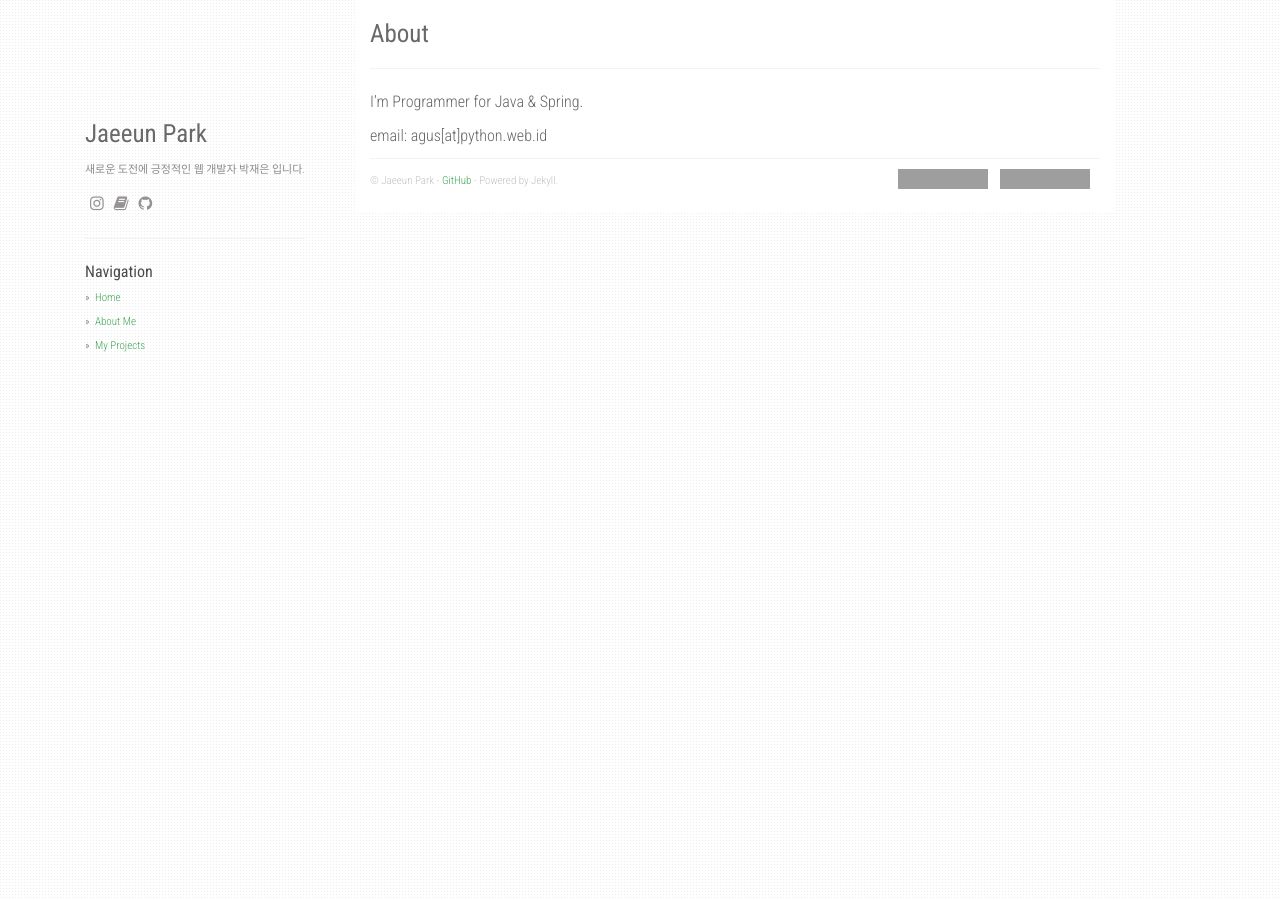
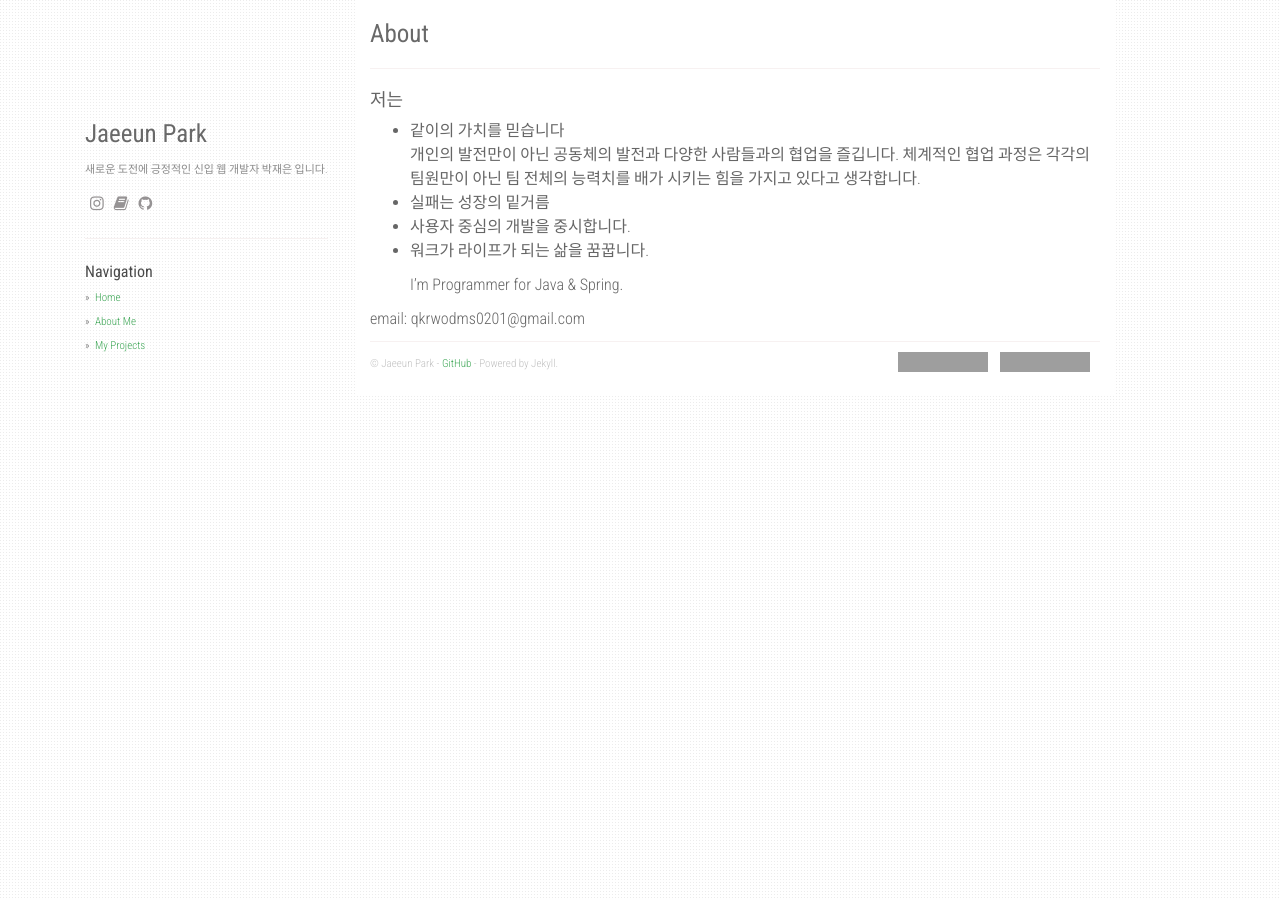
Before and after one commit to jaeeunzzang/jaeeunPark.portfolio.github.io, a Jekyll site: the page built from about.md, in a window 1280 px wide. Built offline with Jekyll 4.4.1, drawn with Linux system fonts in a browser that asks for light colours; nearby versions of some CDN libraries; grey boxes are pictures that could not be loaded.

Commit message:
markdown

```diff
--- a/_config.yml
+++ b/_config.yml
@@ -4,7 +4,7 @@ title: Jaeeun Park
 description: JaeeunPark Portfolio
 author: Jaeeun Park
 github: https://github.com/jaeeunzzang
-about: 새로운 도전에 긍정적인 웹 개발자 박재은 입니다.
+about: 새로운 도전에 긍정적인 신입 웹 개발자 박재은 입니다.
 disqus_shortname: JaeeunPark
 google_analytics: UA-XXXXXXXX-Y
 
--- a/about.md
+++ b/about.md
@@ -4,6 +4,15 @@ title: About
 permalink: /about/
 ---
 
-I'm Programmer for Java & Spring.
+#### 저는
 
-email: agus[at]python.web.id
+- 같이의 가치를 믿습니다<br>
+  개인의 발전만이 아닌 공동체의 발전과 다양한 사람들과의 협업을 즐깁니다.
+  체계적인 협업 과정은 각각의 팀원만이 아닌 팀 전체의 능력치를 배가 시키는 힘을 가지고 있다고 생각합니다.
+- 실패는 성장의 밑거름
+- 사용자 중심의 개발을 중시합니다.
+- 워크가 라이프가 되는 삶을 꿈꿉니다.
+
+  I'm Programmer for Java & Spring.
+
+email: qkrwodms0201@gmail.com
```
Also changed, not shown: projects.md (+0 -2 lines).
